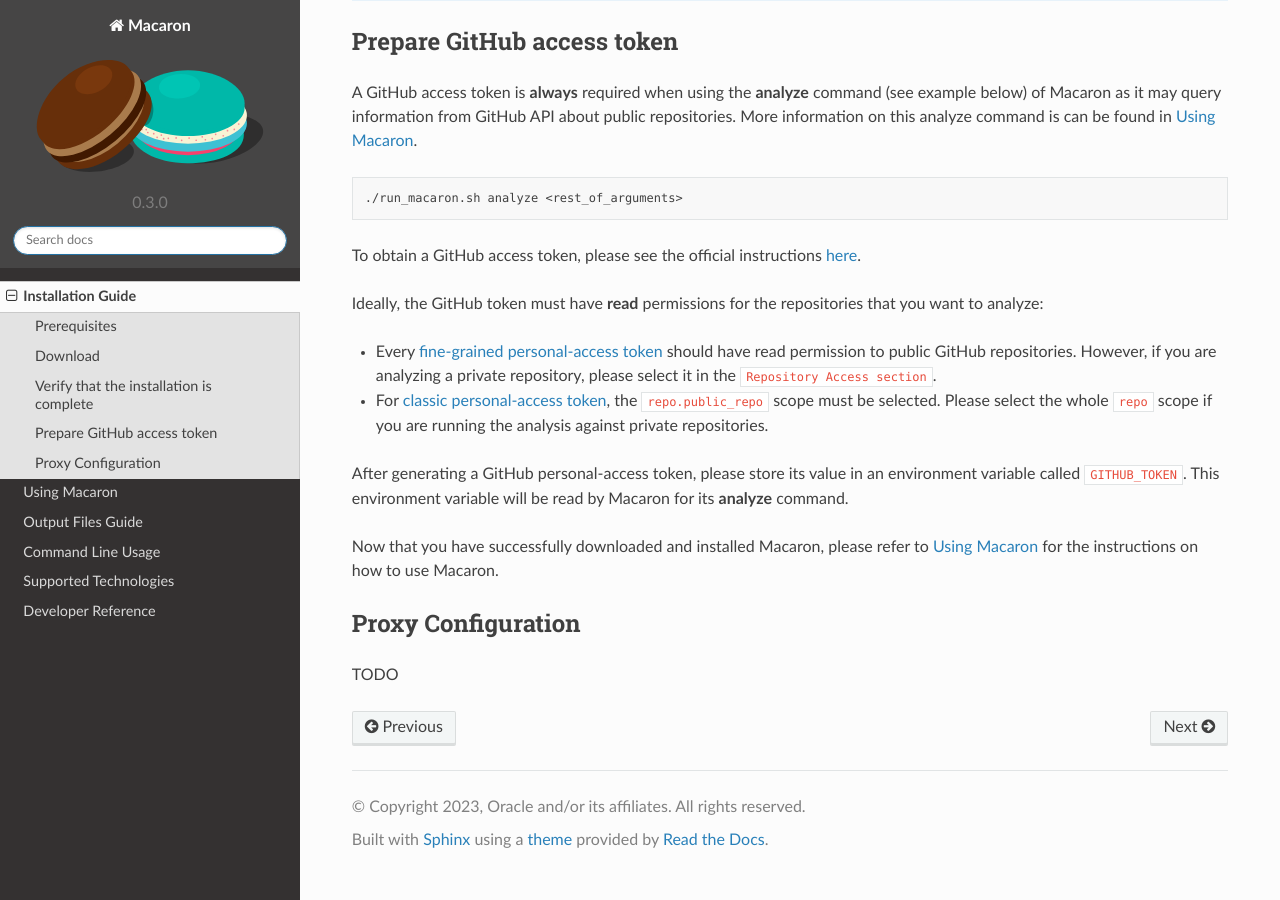
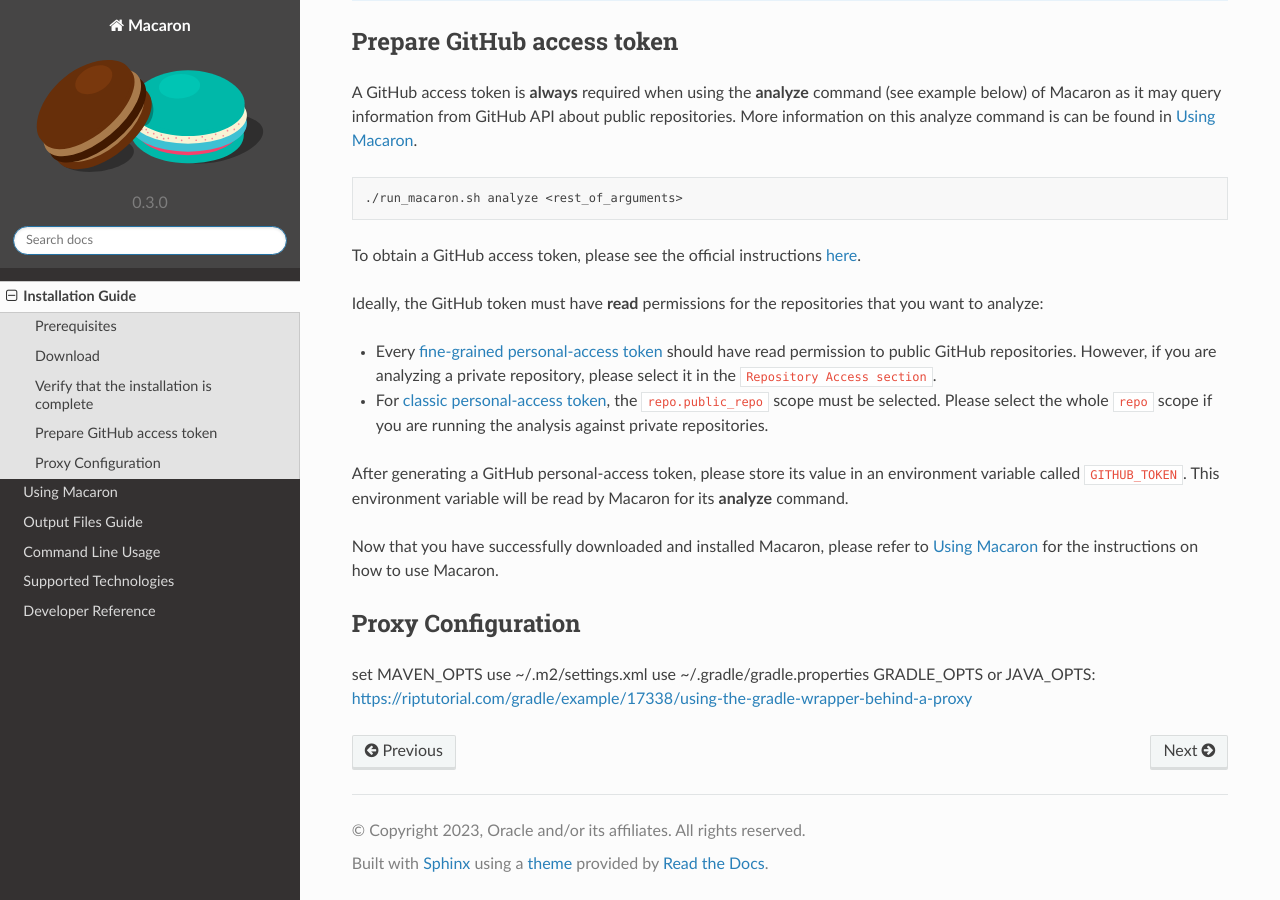
Before and after one commit to oracle/macaron, a Sphinx documentation site: the page built from docs/source/pages/installation.rst, in a window 1280 px wide and 900 px high, scrolled down 1151 px. Built offline with Sphinx 7.4.7 and the Read the Docs theme 2.0.0, drawn with Linux system fonts in a browser that asks for light colours.

Commit message:
docs: add proxy instructions
Signed-off-by: behnazh-w <behnaz.hassanshahi@oracle.com>

```diff
--- a/docs/source/pages/installation.rst
+++ b/docs/source/pages/installation.rst
@@ -74,4 +74,7 @@
 Proxy Configuration
 -------------------
 
-TODO
+set MAVEN_OPTS
+use ~/.m2/settings.xml
+use ~/.gradle/gradle.properties
+GRADLE_OPTS or JAVA_OPTS: https://riptutorial.com/gradle/example/17338/using-the-gradle-wrapper-behind-a-proxy
```
